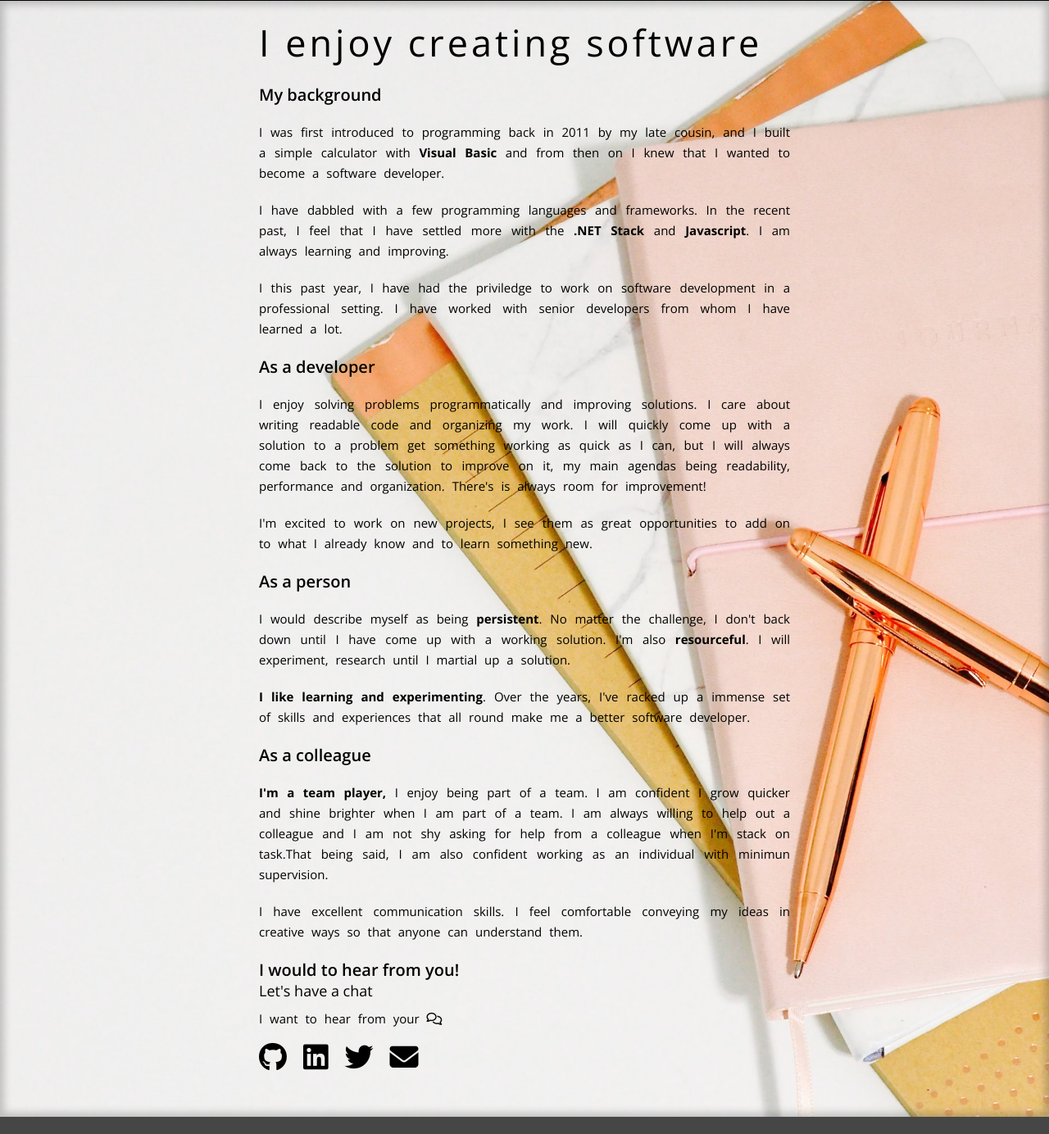
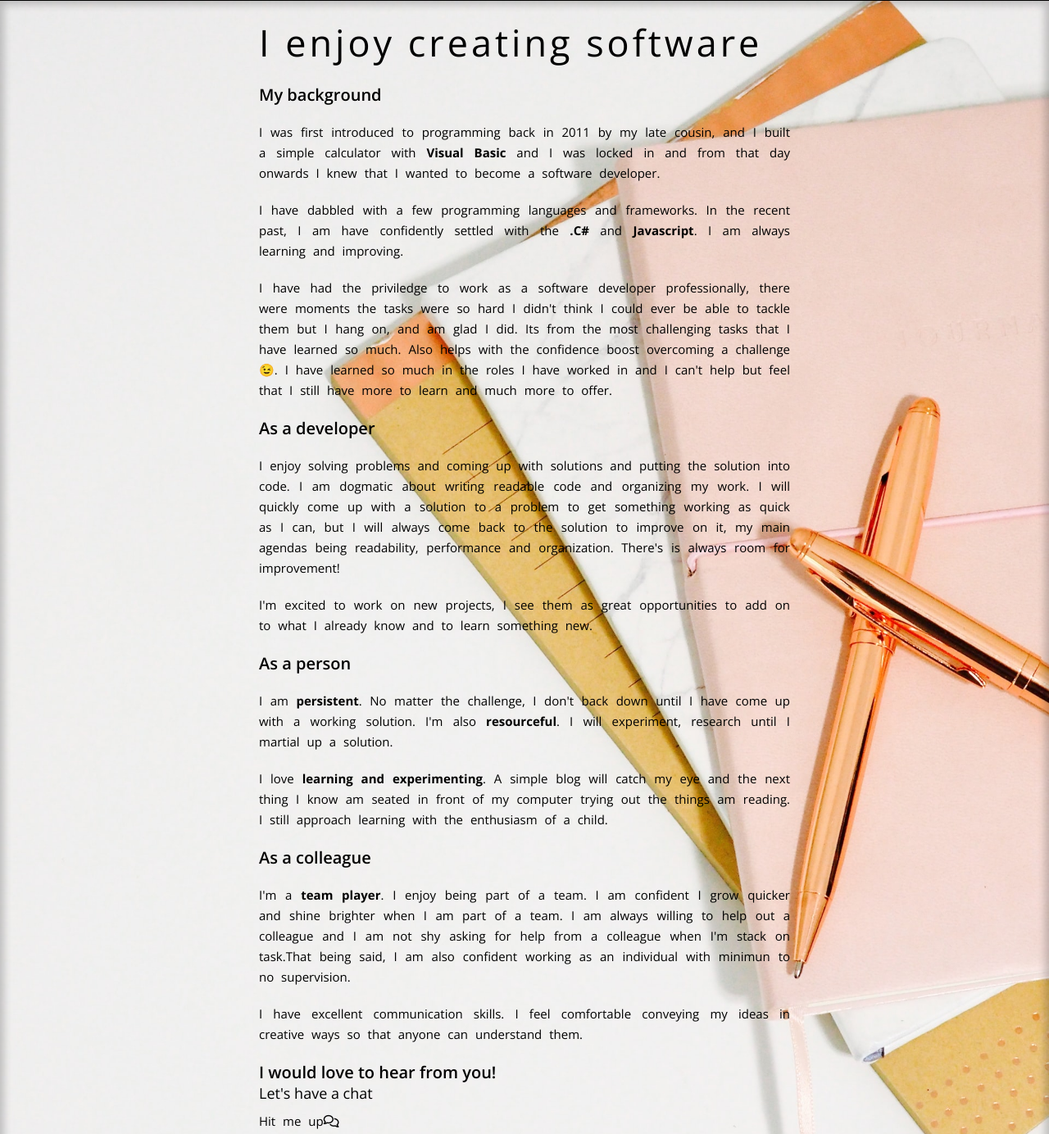
Before and after one commit to BrianKiarieMwaniki/Brian-s-Portfolio, a website: page pages/about.html in a window 1280 px wide. Shown: the part 94-1478 px from the top of the page at 82% size. Drawn offline with nearby package versions, Linux system fonts and the light colour scheme.

Commit message:
fix issues in blog page

```diff
--- a/pages/about.html
+++ b/pages/about.html
@@ -4,6 +4,7 @@
     <meta charset="UTF-8" />
     <meta http-equiv="X-UA-Compatible" content="IE=edge" />
     <meta name="viewport" content="width=device-width, initial-scale=1.0" />
+    <link rel="shortcut icon" href="../assets/images/favicon.ico" type="image/x-icon">
     <link rel="stylesheet" href="../assets/css/styles.css" />
     <title>Brian K. Mwaniki | About</title>
   </head>
@@ -31,27 +32,29 @@
           <p>
             I was first introduced to programming back in 2011 by my late
             cousin, and I built a simple calculator with
-            <strong>Visual Basic</strong> and from then on I knew that I wanted
+            <strong>Visual Basic</strong> and I was locked in and from that day onwards I knew that I wanted
             to become a software developer.
           </p>
           <p>
             I have dabbled with a few programming languages and frameworks. In
-            the recent past, I feel that I have settled more with the
-            <strong>.NET Stack</strong> and <strong>Javascript</strong>. I am
+            the recent past, I am have confidently settled with the
+            <strong>.C#</strong> and <strong>Javascript</strong>. I am
             always learning and improving.
           </p>
           <p>
-            I this past year, I have had the priviledge to work on software
-            development in a professional setting. I have worked with senior
-            developers from whom I have learned a lot.
+            I have had the priviledge to work as a software
+            developer professionally, there were moments the tasks were so hard I didn't think I could
+            ever be able to tackle them but I hang on, and am glad I did. Its from the most challenging tasks that
+            I have learned so much. Also helps with the confidence boost overcoming a challenge😉. I have learned so much
+            in the roles I have worked in and I can't help but feel that I still have more to learn and much more to offer.
           </p>
         </section>
         <section class="about-main__developer-section">
           <h3>As a developer</h3>
           <p>
-            I enjoy solving problems programmatically and improving
-            solutions. I care about writing readable code and organizing my
-            work. I will quickly come up with a solution to a problem get
+            I enjoy solving problems and coming up with solutions and putting the solution into code.
+            I am dogmatic about writing readable code and organizing my
+            work. I will quickly come up with a solution to a problem to get
             something working as quick as I can, but I will always come back to
             the solution to improve on it, my main agendas being readability,
             performance and organization. There's is always room for
@@ -66,33 +69,33 @@
         <section class="about-main__persona-section">
           <h3>As a person</h3>
           <p>
-            I would describe myself as being <strong>persistent</strong>. No
+            I am <strong>persistent</strong>. No
             matter the challenge, I don't back down until I have come up with a
             working solution. I'm also <strong>resourceful</strong>. I will
             experiment, research until I martial up a solution.
           </p>
           <p>
-            <strong>I like learning and experimenting</strong>. Over the years,
-            I've racked up a immense set of skills and experiences that all
-            round make me a better software developer.
+            I love <strong>learning and experimenting</strong>. A simple blog will catch my eye and
+            the next thing I know am seated in front of my computer trying out the things am reading. I still approach learning
+            with the enthusiasm of a child.
           </p>
         </section>
         <section class="about-main__colleague-section">
           <h3>As a colleague</h3>
           <p>
-            <strong>I'm a team player,</strong> I enjoy being part of a team. I
+            I'm a <strong>team player</strong>. I enjoy being part of a team. I
             am confident I grow quicker and shine brighter when I am part of a
             team. I am always willing to help out a colleague and I am not shy
             asking for help from a colleague when I'm stack on task.That being
-            said, I am also confident working as an individual with minimun
+            said, I am also confident working as an individual with minimun to no
             supervision.
           </p>
           <p>I have excellent communication skills. I feel comfortable conveying my ideas in creative ways so that anyone can understand them. </p>
         </section>
         <section class="about-main__conclusion-section">
-          <h3>I would to hear from you!</h3>
+          <h3>I would love to hear from you!</h3>
           <h4>Let's have a chat</h4>
-          <p>I want to hear from your <span class="icon"><i class="fa-regular fa-comments"></i></span>
+          <p>Hit me up<span class="icon"><i class="fa-regular fa-comments"></i></span>
           <ul class="about-main__conclusion-icons">
           <li>
             <a href="https://github.com/BrianKiarieMwaniki" target="_blank">
```
Also changed, not shown: index.html (+3 -3 lines).
